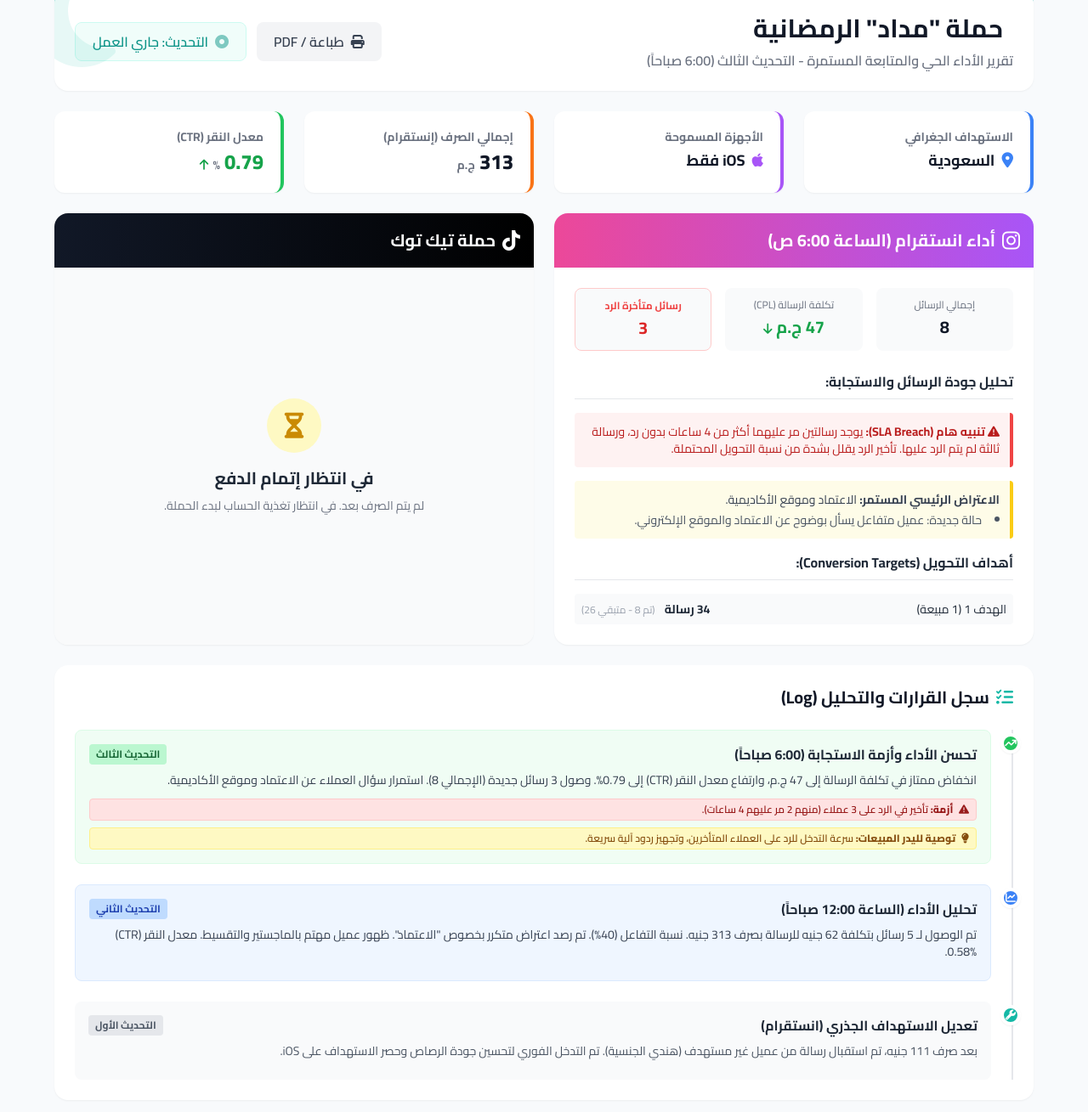
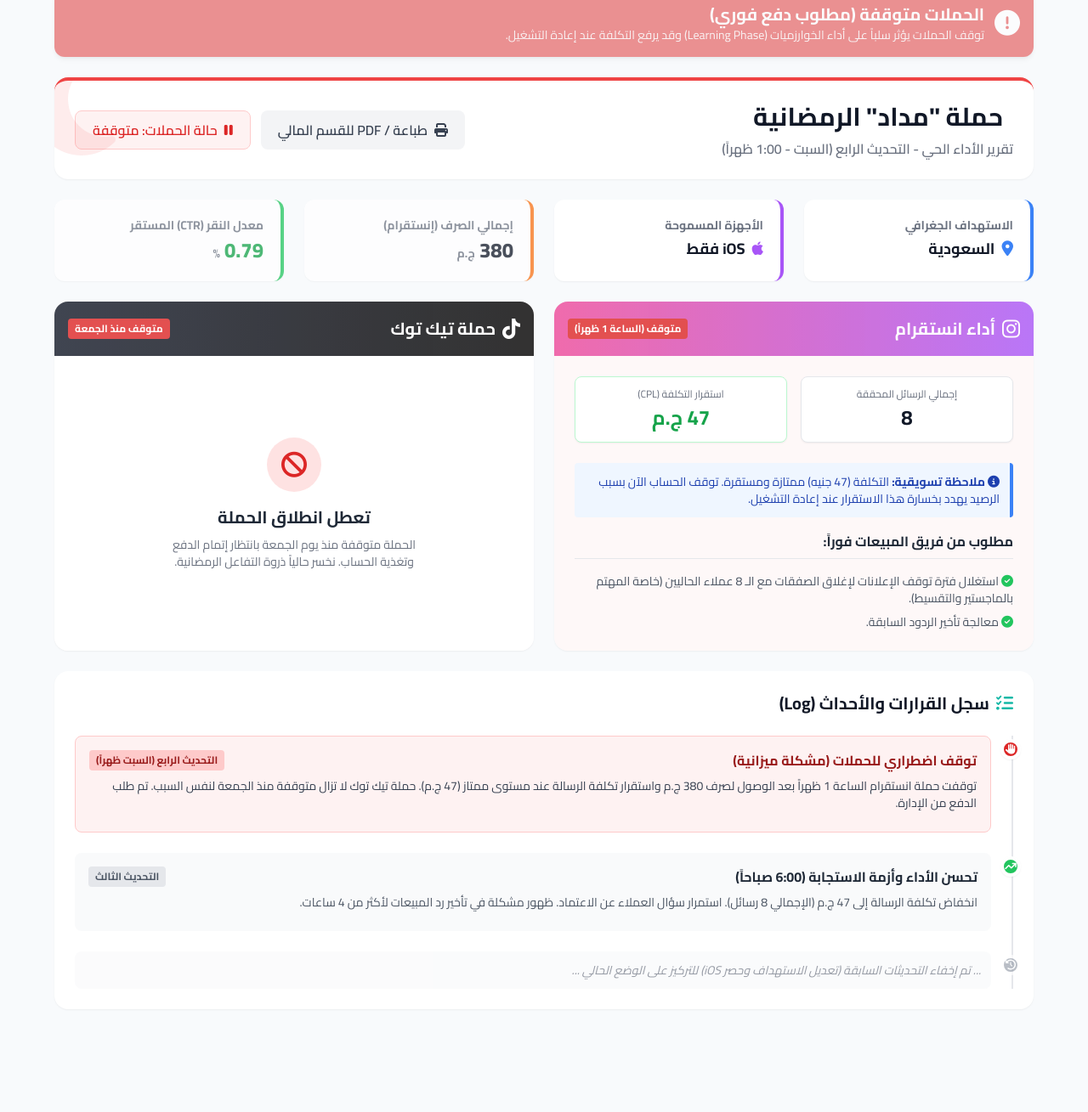
Before and after one commit to IEAtd-Academy2/Medad-camp-report-, a plain HTML site: page index.html in a window 1280 px wide. Shown: the part 45-1354 px from the top of the page at 85% size. After the commit the page ends 1265 px from the top, so only its background shows below. Drawn offline with nearby package versions, Linux system fonts and the light colour scheme.

Commit message:
Update campaign status and alert messages in HTML

```diff
--- a/index.html
+++ b/index.html
@@ -3,7 +3,7 @@
 <head>
     <meta charset="UTF-8">
     <meta name="viewport" content="width=device-width, initial-scale=1.0">
-    <title>لوحة تقارير حملة "مداد" رمضان</title>
+    <title>لوحة تقارير حملة "مداد" رمضان - متوقفة</title>
     <!-- Tailwind CSS -->
     <script src="https://cdn.tailwindcss.com"></script>
     <!-- Google Fonts: Cairo -->
@@ -55,10 +55,21 @@
 
     <div class="max-w-6xl mx-auto space-y-6">
 
+        <!-- Urgent Global Alert -->
+        <div class="bg-red-600 text-white rounded-xl shadow-md p-4 flex items-center justify-between print-shadow-none animate-pulse">
+            <div class="flex items-center gap-3">
+                <i class="fa-solid fa-circle-exclamation text-3xl"></i>
+                <div>
+                    <h2 class="text-xl font-bold">الحملات متوقفة (مطلوب دفع فوري)</h2>
+                    <p class="text-sm opacity-90">توقف الحملات يؤثر سلباً على أداء الخوارزميات (Learning Phase) وقد يرفع التكلفة عند إعادة التشغيل.</p>
+                </div>
+            </div>
+        </div>
+
         <!-- Header -->
-        <header class="bg-white rounded-2xl shadow-sm p-6 flex flex-col md:flex-row justify-between items-start md:items-center border-t-4 border-brand-500 print-shadow-none relative overflow-hidden">
+        <header class="bg-white rounded-2xl shadow-sm p-6 flex flex-col md:flex-row justify-between items-start md:items-center border-t-4 border-red-500 print-shadow-none relative overflow-hidden">
             <!-- Decorative Ramadan element -->
-            <div class="absolute top-0 left-0 opacity-10 text-brand-500 text-9xl -translate-x-1/4 -translate-y-1/4 pointer-events-none">
+            <div class="absolute top-0 left-0 opacity-10 text-red-500 text-9xl -translate-x-1/4 -translate-y-1/4 pointer-events-none">
                 <i class="fa-solid fa-moon"></i>
             </div>
 
@@ -67,14 +78,14 @@
                     <span class="text-ramadan"><i class="fa-solid fa-lantern"></i></span>
                     حملة "مداد" الرمضانية
                 </h1>
-                <p class="text-gray-500 font-semibold">تقرير الأداء الحي والمتابعة المستمرة - التحديث الثالث (6:00 صباحاً)</p>
+                <p class="text-gray-500 font-semibold">تقرير الأداء الحي - التحديث الرابع (السبت - 1:00 ظهراً)</p>
             </div>
             <div class="mt-4 md:mt-0 flex gap-3 no-print">
                 <button onclick="window.print()" class="bg-gray-100 hover:bg-gray-200 text-gray-700 px-5 py-2.5 rounded-lg font-semibold transition flex items-center gap-2">
-                    <i class="fa-solid fa-print"></i> طباعة / PDF
+                    <i class="fa-solid fa-print"></i> طباعة / PDF للقسم المالي
                 </button>
-                <div class="bg-brand-50 text-brand-600 px-5 py-2.5 rounded-lg font-semibold border border-brand-100 flex items-center gap-2">
-                    <i class="fa-solid fa-circle-dot animate-pulse"></i> التحديث: جاري العمل
+                <div class="bg-red-50 text-red-600 px-5 py-2.5 rounded-lg font-semibold border border-red-200 flex items-center gap-2">
+                    <i class="fa-solid fa-pause"></i> حالة الحملات: متوقفة
                 </div>
             </div>
         </header>
@@ -89,13 +100,13 @@
                 <h3 class="text-gray-500 text-sm font-bold mb-1">الأجهزة المسموحة</h3>
                 <p class="text-lg font-bold text-gray-900"><i class="fa-brands fa-apple text-purple-500 ml-2"></i>iOS فقط</p>
             </div>
-            <div class="bg-white rounded-xl shadow-sm p-5 border-r-4 border-orange-500 print-shadow-none">
+            <div class="bg-white rounded-xl shadow-sm p-5 border-r-4 border-orange-500 print-shadow-none opacity-75">
                 <h3 class="text-gray-500 text-sm font-bold mb-1">إجمالي الصرف (إنستقرام)</h3>
-                <p class="text-2xl font-black text-gray-900">313 <span class="text-sm text-gray-500 font-bold">ج.م</span></p>
+                <p class="text-2xl font-black text-gray-900">380 <span class="text-sm text-gray-500 font-bold">ج.م</span></p>
             </div>
-             <div class="bg-white rounded-xl shadow-sm p-5 border-r-4 border-green-500 print-shadow-none">
-                <h3 class="text-gray-500 text-sm font-bold mb-1">معدل النقر (CTR)</h3>
-                <p class="text-2xl font-black text-green-600">0.79 <span class="text-sm text-gray-500 font-bold">%</span> <i class="fa-solid fa-arrow-up text-sm"></i></p>
+             <div class="bg-white rounded-xl shadow-sm p-5 border-r-4 border-green-500 print-shadow-none opacity-75">
+                <h3 class="text-gray-500 text-sm font-bold mb-1">معدل النقر (CTR) المستقر</h3>
+                <p class="text-2xl font-black text-green-600">0.79 <span class="text-sm text-gray-500 font-bold">%</span></p>
             </div>
         </section>
 
@@ -103,70 +114,55 @@
         <div class="grid grid-cols-1 lg:grid-cols-2 gap-6">
 
             <!-- Instagram Card -->
-            <div class="bg-white rounded-2xl shadow-sm overflow-hidden print-shadow-none">
-                <div class="bg-gradient-to-r from-pink-500 to-purple-500 p-4">
-                    <h2 class="text-white text-xl font-bold flex items-center gap-2">
-                        <i class="fa-brands fa-instagram text-2xl"></i> أداء انستقرام (الساعة 6:00 ص)
+            <div class="bg-white rounded-2xl shadow-sm overflow-hidden print-shadow-none relative">
+                <div class="absolute inset-0 bg-red-50 opacity-50 pointer-events-none"></div>
+                <div class="bg-gradient-to-r from-pink-500 to-purple-500 p-4 opacity-80">
+                    <h2 class="text-white text-xl font-bold flex items-center justify-between">
+                        <span class="flex items-center gap-2"><i class="fa-brands fa-instagram text-2xl"></i> أداء انستقرام</span>
+                        <span class="bg-red-600 text-white text-xs px-2 py-1 rounded">متوقف (الساعة 1 ظهراً)</span>
                     </h2>
                 </div>
-                <div class="p-6">
-                    <div class="grid grid-cols-3 gap-4 mb-6">
-                        <div class="bg-gray-50 p-3 rounded-lg text-center">
-                            <span class="block text-gray-500 text-xs mb-1">إجمالي الرسائل</span>
-                            <span class="block text-xl font-bold text-gray-900">8</span>
+                <div class="p-6 relative z-10">
+                    <div class="grid grid-cols-2 gap-4 mb-6">
+                        <div class="bg-white border border-gray-200 p-3 rounded-lg text-center shadow-sm">
+                            <span class="block text-gray-500 text-xs mb-1">إجمالي الرسائل المحققة</span>
+                            <span class="block text-2xl font-bold text-gray-900">8</span>
                         </div>
-                        <div class="bg-gray-50 p-3 rounded-lg text-center">
-                            <span class="block text-gray-500 text-xs mb-1">تكلفة الرسالة (CPL)</span>
-                            <span class="block text-xl font-bold text-green-600">47 ج.م <i class="fa-solid fa-arrow-down text-sm"></i></span>
-                        </div>
-                        <div class="bg-gray-50 p-3 rounded-lg text-center border border-red-200">
-                            <span class="block text-red-500 text-xs mb-1 font-bold">رسائل متأخرة الرد</span>
-                            <span class="block text-xl font-bold text-red-600">3</span>
+                        <div class="bg-white border border-green-200 p-3 rounded-lg text-center shadow-sm">
+                            <span class="block text-gray-500 text-xs mb-1">استقرار التكلفة (CPL)</span>
+                            <span class="block text-2xl font-bold text-green-600">47 ج.م</span>
                         </div>
                     </div>
 
                     <div class="space-y-4">
-                        <h4 class="font-bold text-gray-800 border-b pb-2">تحليل جودة الرسائل والاستجابة:</h4>
-
-                        <!-- Warning Alert -->
-                        <div class="bg-red-50 border-r-4 border-red-500 p-3 rounded text-sm text-red-700 mb-3">
-                            <i class="fa-solid fa-triangle-exclamation"></i> <strong>تنبيه هام (SLA Breach):</strong> يوجد رسالتين مر عليهما أكثر من 4 ساعات بدون رد، ورسالة ثالثة لم يتم الرد عليها. تأخير الرد يقلل بشدة من نسبة التحويل المحتملة.
+                        <div class="bg-blue-50 border-r-4 border-blue-500 p-3 rounded text-sm text-blue-800">
+                            <i class="fa-solid fa-circle-info"></i> <strong>ملاحظة تسويقية:</strong> التكلفة (47 جنيه) ممتازة ومستقرة. توقف الحساب الآن بسبب الرصيد يهدد بخسارة هذا الاستقرار عند إعادة التشغيل.
                         </div>
 
-                        <div class="bg-yellow-50 border-r-4 border-yellow-400 p-3 rounded text-sm text-gray-700">
-                            <strong>الاعتراض الرئيسي المستمر:</strong> الاعتماد وموقع الأكاديمية.
-                            <ul class="list-disc list-inside mt-1 text-gray-600">
-                                <li>حالة جديدة: عميل متفاعل يسأل بوضوح عن الاعتماد والموقع الإلكتروني.</li>
-                            </ul>
-                        </div>
-
-                        <h4 class="font-bold text-gray-800 border-b pb-2 mt-4">أهداف التحويل (Conversion Targets):</h4>
+                        <h4 class="font-bold text-gray-800 border-b pb-2 mt-4">مطلوب من فريق المبيعات فوراً:</h4>
                         <div class="flex flex-col gap-2 text-sm">
-                            <div class="flex justify-between items-center bg-gray-50 p-2 rounded">
-                                <span>الهدف 1 (1 مبيعة)</span>
-                                <div>
-                                    <span class="font-bold">34 رسالة</span>
-                                    <span class="text-xs text-gray-400 mr-2">(تم 8 - متبقي 26)</span>
-                                </div>
-                            </div>
+                            <p class="text-gray-600"><i class="fa-solid fa-check-circle text-green-500"></i> استغلال فترة توقف الإعلانات لإغلاق الصفقات مع الـ 8 عملاء الحاليين (خاصة المهتم بالماجستير والتقسيط).</p>
+                            <p class="text-gray-600"><i class="fa-solid fa-check-circle text-green-500"></i> معالجة تأخير الردود السابقة.</p>
                         </div>
                     </div>
                 </div>
             </div>
 
             <!-- TikTok Card -->
-            <div class="bg-white rounded-2xl shadow-sm overflow-hidden print-shadow-none">
-                <div class="bg-gradient-to-r from-gray-900 to-black p-4">
-                    <h2 class="text-white text-xl font-bold flex items-center gap-2">
-                        <i class="fa-brands fa-tiktok text-2xl"></i> حملة تيك توك
+            <div class="bg-white rounded-2xl shadow-sm overflow-hidden print-shadow-none relative">
+                <div class="absolute inset-0 bg-red-50 opacity-50 pointer-events-none"></div>
+                <div class="bg-gradient-to-r from-gray-900 to-black p-4 opacity-80">
+                    <h2 class="text-white text-xl font-bold flex items-center justify-between">
+                        <span class="flex items-center gap-2"><i class="fa-brands fa-tiktok text-2xl"></i> حملة تيك توك</span>
+                        <span class="bg-red-600 text-white text-xs px-2 py-1 rounded">متوقف منذ الجمعة</span>
                     </h2>
                 </div>
-                <div class="p-6 flex flex-col justify-center items-center h-[calc(100%-4rem)] min-h-[250px] text-center bg-gray-50">
-                    <div class="w-16 h-16 bg-yellow-100 text-yellow-600 rounded-full flex items-center justify-center text-3xl mb-4">
-                        <i class="fa-solid fa-hourglass-half"></i>
+                <div class="p-6 flex flex-col justify-center items-center h-[calc(100%-4rem)] min-h-[250px] text-center bg-white z-10 relative">
+                    <div class="w-16 h-16 bg-red-100 text-red-600 rounded-full flex items-center justify-center text-3xl mb-4">
+                        <i class="fa-solid fa-ban"></i>
                     </div>
-                    <h3 class="text-xl font-bold text-gray-800 mb-2">في انتظار إتمام الدفع</h3>
-                    <p class="text-gray-500 text-sm max-w-xs">لم يتم الصرف بعد. في انتظار تغذية الحساب لبدء الحملة.</p>
+                    <h3 class="text-xl font-bold text-gray-800 mb-2">تعطل انطلاق الحملة</h3>
+                    <p class="text-gray-500 text-sm max-w-xs">الحملة متوقفة منذ يوم الجمعة بانتظار إتمام الدفع وتغذية الحساب. نخسر حالياً ذروة التفاعل الرمضانية.</p>
                 </div>
             </div>
 
@@ -175,60 +171,50 @@
         <!-- Action Log (Changelog) -->
         <section class="bg-white rounded-2xl shadow-sm p-6 print-shadow-none">
             <h2 class="text-xl font-bold text-gray-900 mb-6 flex items-center gap-2">
-                <i class="fa-solid fa-list-check text-brand-500"></i> سجل القرارات والتحليل (Log)
+                <i class="fa-solid fa-list-check text-brand-500"></i> سجل القرارات والأحداث (Log)
             </h2>
 
             <div class="relative border-r-2 border-gray-200 pr-6 space-y-6">
 
-                <!-- Log Item 3 (New) -->
+                <!-- Log Item 4 (New - Critical) -->
+                <div class="relative">
+                    <span class="absolute -right-[35px] top-1 bg-red-600 text-white w-6 h-6 rounded-full flex items-center justify-center text-xs border-4 border-white shadow-sm">
+                        <i class="fa-solid fa-hand"></i>
+                    </span>
+                    <div class="bg-red-50 rounded-lg p-4 border border-red-200">
+                        <div class="flex justify-between items-start mb-2">
+                            <h4 class="font-bold text-red-800">توقف اضطراري للحملات (مشكلة ميزانية)</h4>
+                            <span class="text-xs font-bold bg-red-200 text-red-800 px-2 py-1 rounded">التحديث الرابع (السبت ظهراً)</span>
+                        </div>
+                        <p class="text-sm text-gray-700 mb-2">
+                            توقفت حملة انستقرام الساعة 1 ظهراً بعد الوصول لصرف 380 ج.م واستقرار تكلفة الرسالة عند مستوى ممتاز (47 ج.م). حملة تيك توك لا تزال متوقفة منذ الجمعة لنفس السبب. تم طلب الدفع من الإدارة.
+                        </p>
+                    </div>
+                </div>
+
+                <!-- Log Item 3 -->
                 <div class="relative">
                     <span class="absolute -right-[35px] top-1 bg-green-500 text-white w-6 h-6 rounded-full flex items-center justify-center text-xs border-4 border-white shadow-sm">
                         <i class="fa-solid fa-arrow-trend-up"></i>
                     </span>
-                    <div class="bg-green-50 rounded-lg p-4 border border-green-100">
+                    <div class="bg-gray-50 rounded-lg p-4">
                         <div class="flex justify-between items-start mb-2">
                             <h4 class="font-bold text-gray-800">تحسن الأداء وأزمة الاستجابة (6:00 صباحاً)</h4>
-                            <span class="text-xs font-bold bg-green-200 text-green-800 px-2 py-1 rounded">التحديث الثالث</span>
+                            <span class="text-xs font-bold bg-gray-200 text-gray-600 px-2 py-1 rounded">التحديث الثالث</span>
                         </div>
-                        <p class="text-sm text-gray-700 mb-2">
-                            انخفاض ممتاز في تكلفة الرسالة إلى 47 ج.م، وارتفاع معدل النقر (CTR) إلى 0.79%. وصول 3 رسائل جديدة (الإجمالي 8). استمرار سؤال العملاء عن الاعتماد وموقع الأكاديمية.
-                        </p>
-                        <div class="flex flex-col gap-2 mt-3">
-                            <span class="bg-red-100 text-red-800 px-2 py-1 rounded border border-red-200 text-xs font-semibold"><i class="fa-solid fa-triangle-exclamation ml-1"></i> <b>أزمة:</b> تأخير في الرد على 3 عملاء (منهم 2 مر عليهم 4 ساعات).</span>
-                            <span class="bg-yellow-100 text-yellow-800 px-2 py-1 rounded border border-yellow-200 text-xs font-semibold"><i class="fa-solid fa-lightbulb ml-1"></i> <b>توصية لليدر المبيعات:</b> سرعة التدخل للرد على العملاء المتأخرين، وتجهيز ردود آلية سريعة.</span>
-                        </div>
-                    </div>
-                </div>
-
-                <!-- Log Item 2 -->
-                <div class="relative">
-                    <span class="absolute -right-[35px] top-1 bg-blue-500 text-white w-6 h-6 rounded-full flex items-center justify-center text-xs border-4 border-white shadow-sm">
-                        <i class="fa-solid fa-chart-line"></i>
-                    </span>
-                    <div class="bg-blue-50 rounded-lg p-4 border border-blue-100">
-                        <div class="flex justify-between items-start mb-2">
-                            <h4 class="font-bold text-gray-800">تحليل الأداء (الساعة 12:00 صباحاً)</h4>
-                            <span class="text-xs font-bold bg-blue-200 text-blue-800 px-2 py-1 rounded">التحديث الثاني</span>
-                        </div>
-                        <p class="text-sm text-gray-700 mb-2">
-                            تم الوصول لـ 5 رسائل بتكلفة 62 جنيه للرسالة بصرف 313 جنيه. نسبة التفاعل (40%). تم رصد اعتراض متكرر بخصوص "الاعتماد". ظهور عميل مهتم بالماجستير والتقسيط. معدل النقر (CTR) 0.58%.
+                        <p class="text-sm text-gray-600 mb-2">
+                            انخفاض تكلفة الرسالة إلى 47 ج.م (الإجمالي 8 رسائل). استمرار سؤال العملاء عن الاعتماد. ظهور مشكلة في تأخير رد المبيعات لأكثر من 4 ساعات.
                         </p>
                     </div>
                 </div>
 
-                <!-- Log Item 1 -->
-                <div class="relative">
-                    <span class="absolute -right-[35px] top-1 bg-brand-500 text-white w-6 h-6 rounded-full flex items-center justify-center text-xs border-4 border-white shadow-sm">
-                        <i class="fa-solid fa-wrench"></i>
+                <!-- Log Item 2 & 1 hidden for brevity in this view, but kept in structure -->
+                <div class="relative opacity-70">
+                    <span class="absolute -right-[35px] top-1 bg-gray-400 text-white w-6 h-6 rounded-full flex items-center justify-center text-xs border-4 border-white">
+                        <i class="fa-solid fa-history"></i>
                     </span>
-                    <div class="bg-gray-50 rounded-lg p-4">
-                        <div class="flex justify-between items-start mb-2">
-                            <h4 class="font-bold text-gray-800">تعديل الاستهداف الجذري (انستقرام)</h4>
-                            <span class="text-xs font-bold bg-gray-200 text-gray-600 px-2 py-1 rounded">التحديث الأول</span>
-                        </div>
-                        <p class="text-sm text-gray-600 mb-2">
-                            بعد صرف 111 جنيه، تم استقبال رسالة من عميل غير مستهدف (هندي الجنسية). تم التدخل الفوري لتحسين جودة الرصاص وحصر الاستهداف على iOS.
-                        </p>
+                    <div class="bg-gray-50 rounded-lg p-3">
+                        <p class="text-sm text-gray-500 italic">... تم إخفاء التحديثات السابقة (تعديل الاستهداف وحصر iOS) للتركيز على الوضع الحالي ...</p>
                     </div>
                 </div>
 
```
